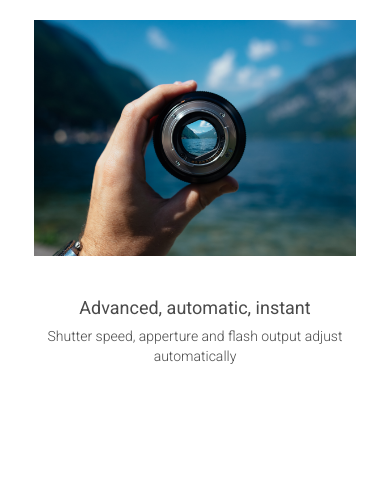
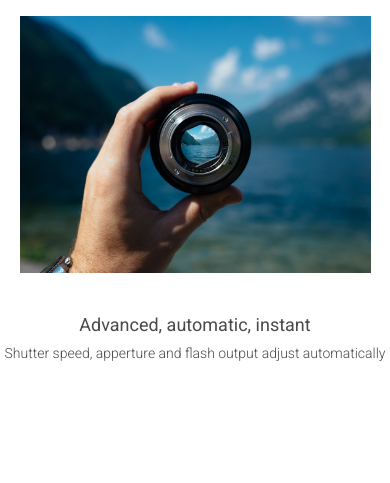
Before and after one commit to jakubmihal/Fotomatic, a plain HTML site: page index.html in a window 390 px wide. Shown: the part 361-844 px from the top of the page. Drawn offline with Linux system fonts and the light colour scheme; a web font is replaced by a local one.

Commit message:
fix .feature .content height

```diff
--- a/resources/css/style.css
+++ b/resources/css/style.css
@@ -237,7 +237,7 @@ header .mobile {
 
 .feature .content {
   padding-top: 2.5rem;
-  height: 11.6875rem
+  height: 9.185rem;
 }
 
 .feature h2 {
@@ -276,7 +276,7 @@ header .mobile {
 
   .feature {
     margin: 0;
-    padding: 1.25rem 1rem 0 1rem;
+    padding: 1rem 0 1.875rem;
   }
 }
 
```
